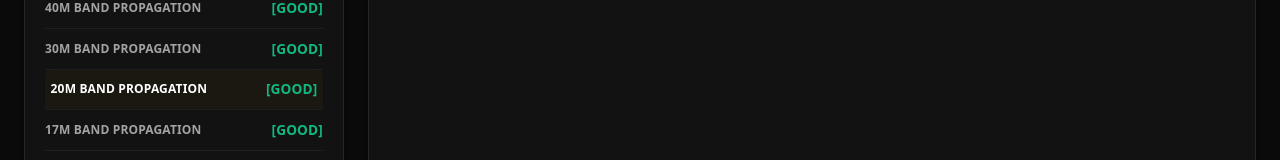
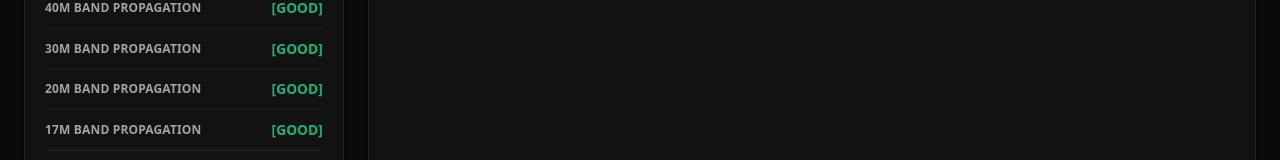
Before and after one commit to prenger745/af0db-radio, a Next.js app: page / in a window 1280 px wide. Shown: the part 917-1077 px from the top of the page. Built offline with nearby package versions, Linux system fonts and the light colour scheme; no server answers.

Commit message:
Update page.tsx

```diff
--- a/app/page.tsx
+++ b/app/page.tsx
@@ -161,10 +161,10 @@ export default function Page() {
         .panel-header { display: flex; align-items: center; justify-content: space-between; border-bottom: 1px solid #262626; padding-bottom: 0.75rem; margin-bottom: 1rem; }
         .panel-title { font-size: 0.85rem; font-weight: 700; text-transform: uppercase; color: #f59e0b; letter-spacing: 0.05em; display: flex; align-items: center; gap: 0.5rem; }
 
-        /* Master Flexbox Container configuration across all data blocks */
-        .data-row { display: flex; align-items: center; justify-content: space-between; padding: 0.6rem 0; border-bottom: 1px solid #1f1f1f; font-size: 0.85rem; width: 100%; }
-        .data-label { color: #a3a3a3; text-transform: uppercase; display: flex; align-items: center; gap: 0.5rem; font-size: 0.75rem; font-weight: 600; flex-grow: 1; text-align: left; }
-        .data-value { font-weight: 600; flex-shrink: 0; text-align: right; }
+        /* Flex rows to align labels left and statuses right */
+        .data-row { display: flex; justify-content: space-between; align-items: center; padding: 0.6rem 0; border-bottom: 1px solid #1f1f1f; font-size: 0.85rem; width: 100%; }
+        .data-label { color: #a3a3a3; text-transform: uppercase; display: flex; align-items: center; gap: 0.5rem; font-size: 0.75rem; font-weight: 600; }
+        .data-value { font-weight: 600; text-align: right; }
 
         .matrix-table { width: 100%; border-collapse: collapse; font-size: 0.85rem; text-align: left; }
         .matrix-table th { background: #171717; border-bottom: 2px solid #262626; padding: 0.75rem 1rem; color: #a3a3a3; text-transform: uppercase; font-size: 0.75rem; font-weight: 600; letter-spacing: 0.03em; }
@@ -288,7 +288,7 @@ export default function Page() {
               HF Band Real-Time Profiles
             </div>
 
-            {/* Standardized width grid across all profiles */}
+            {/* Standardized, identical classes mapping every line parameter evenly */}
             <div className="data-row">
               <span className="data-label">80M Band Propagation</span>
               <span className="data-value txt-neon-green">[{spaceWeather.prop80m}]</span>
@@ -301,8 +301,8 @@ export default function Page() {
               <span className="data-label">30M Band Propagation</span>
               <span className="data-value txt-neon-green">[{spaceWeather.prop30m}]</span>
             </div>
-            <div className="data-row" style={{ background: "rgba(245,158,11,0.04)", paddingLeft: "0.35rem", paddingRight: "0.35rem", borderRadius: "4px" }}>
-              <span className="data-label" style={{ color: "#ffffff", fontWeight: "700" }}>20M Band Propagation</span>
+            <div className="data-row">
+              <span className="data-label">20M Band Propagation</span>
               <span className="data-value txt-neon-green">[{spaceWeather.prop20m}]</span>
             </div>
             <div className="data-row">
```
